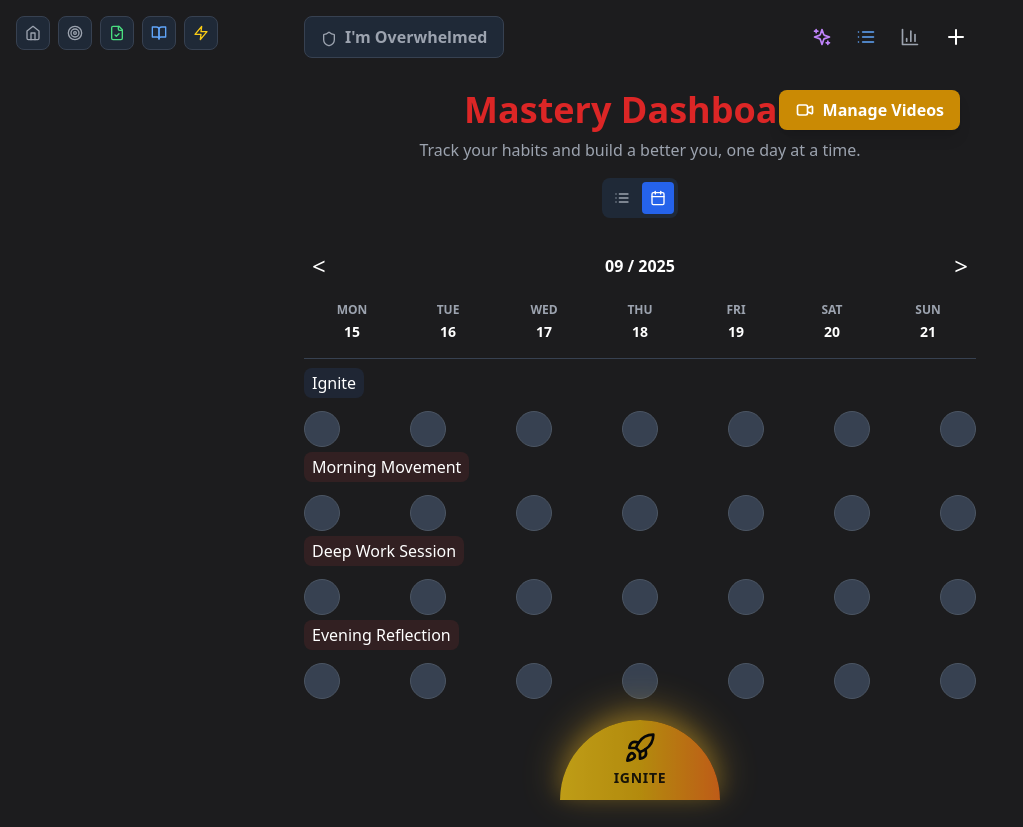
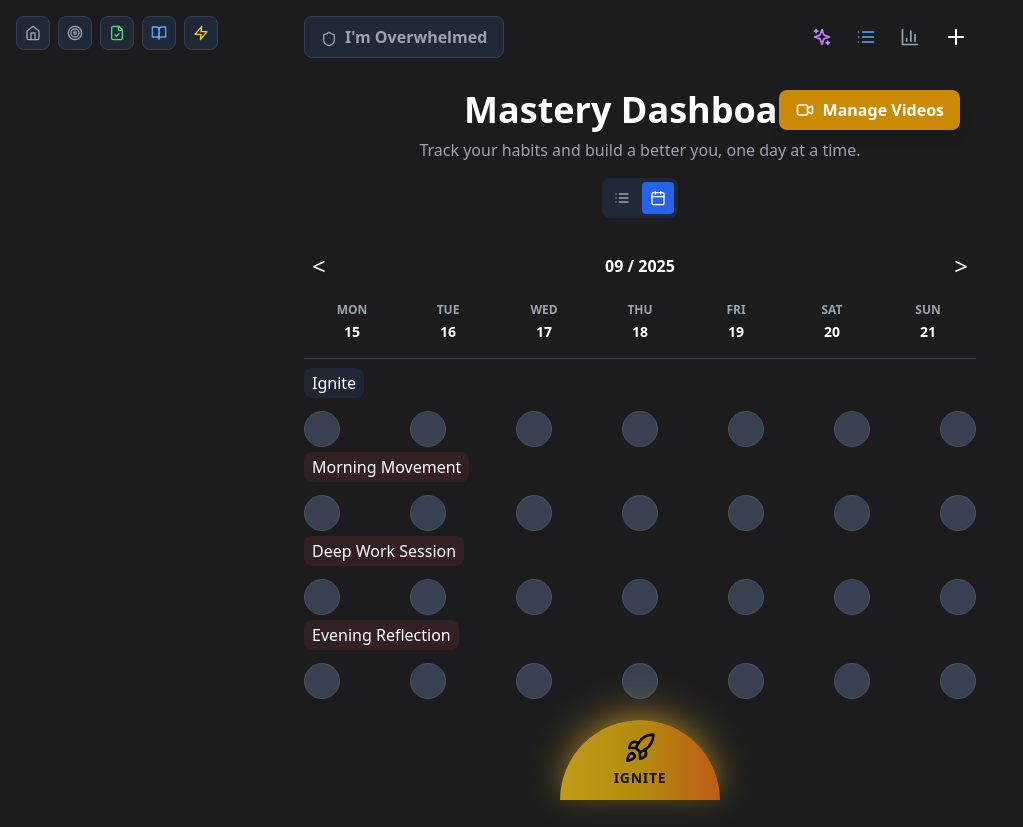
Before and after one commit to jarvisaichat-boop/Mastery-Re-, a React (Vite) app: page / in a window 1280 px wide. Shown: the whole page, without its empty margins (0-1023 px from the left). Built offline with nearby package versions, Linux system fonts and the light colour scheme.

Commit message:
revert: restore dashboard title to default white color

```diff
--- a/src/App.tsx
+++ b/src/App.tsx
@@ -976,8 +976,8 @@
                     <button
                         onClick={() => setEmergencyMode(!emergencyMode)}
                         className={`px-4 py-2 rounded-lg font-semibold transition-all ${emergencyMode
-                                ? 'bg-red-600 text-white hover:bg-red-500'
-                                : 'bg-gray-800 text-gray-400 hover:bg-gray-700 hover:text-white border border-gray-700'
+                            ? 'bg-red-600 text-white hover:bg-red-500'
+                            : 'bg-gray-800 text-gray-400 hover:bg-gray-700 hover:text-white border border-gray-700'
                             }`}
                         title={emergencyMode ? "Emergency Mode Active - All habits are 60-second micro-wins" : "Activate Emergency Mode - Shrink all habits to 60 seconds"}
                     >
@@ -1040,7 +1040,7 @@
                 )}
 
                 <div className="text-center mb-8 relative">
-                    <h1 className="text-4xl font-bold mb-2 text-red-600">Mastery Dashboard</h1>
+                    <h1 className="text-4xl font-bold mb-2">Mastery Dashboard</h1>
                     <p className="text-gray-400 mb-4">Track your habits and build a better you, one day at a time.</p>
 
                     {/* Developer: Manage Videos Button - Top Right */}
```
